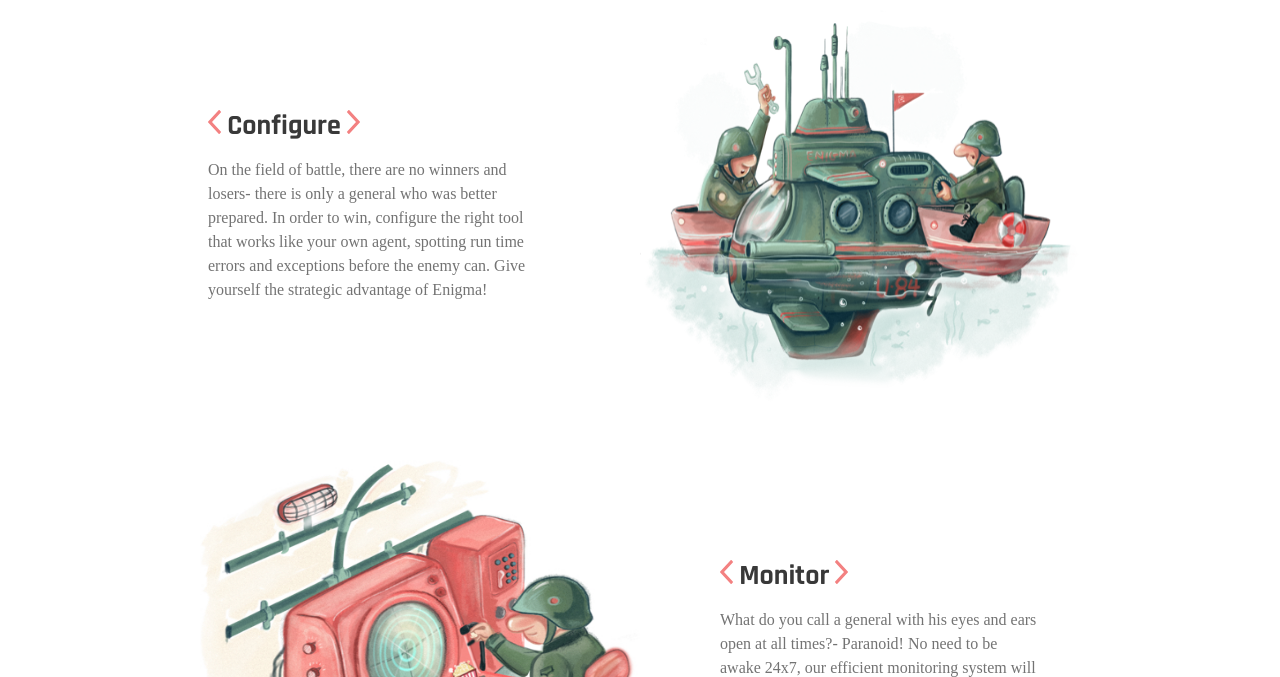
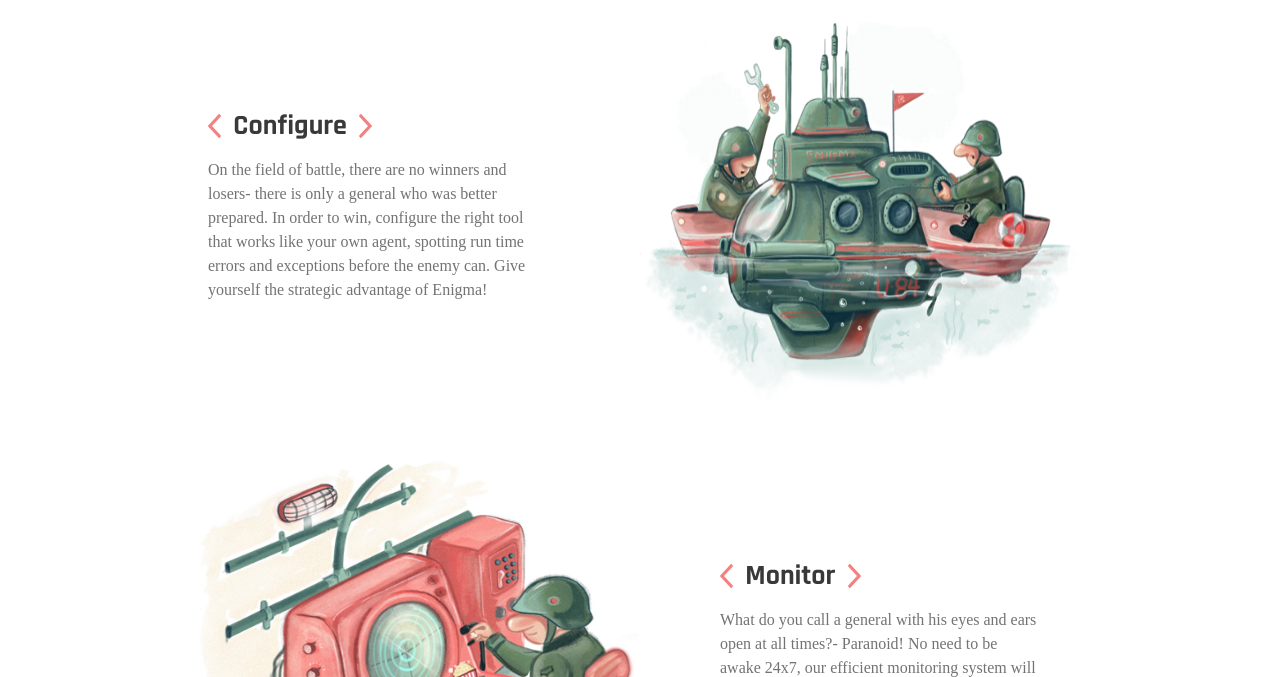
Before and after one commit to hashworks-code/enigma_static, a Jekyll site: the page built from index.md, in a window 1280 px wide. Shown: the part 688-1365 px from the top of the page. Built offline with Jekyll 4.4.1, drawn with Linux system fonts in a browser that asks for light colours; nearby versions of some CDN libraries; some web fonts are replaced.

Commit message:
arrow Issue

```diff
--- a/_includes/head.html
+++ b/_includes/head.html
@@ -33,7 +33,8 @@
                         <div class="modal-header">
                           <div class="modal-close modal-toggle">   <img  display="none" id="icon-close icon" src="../assets/image/cross.svg" alt="hashlogo"></div>
 
-                          <h2 class="modal-heading">This is a modal</h2>
+                          <h2 class="modal-heading">Features</h2>
+                          <h2 class="modal-heading">Blogs</h2>
                         </div>
 
 
--- a/_layouts/feature.html
+++ b/_layouts/feature.html
@@ -9,7 +9,7 @@
 
     <div class="feature__fast">
 
-            <h1><img  src="../assets/image/arrow1.svg" alt=""> Fast. Secure. Scalable. <img  src="../assets/image/arrow2.svg" alt=""></h1>
+            <h1><img  src="../assets/image/arrow1.svg" alt="">&nbsp Fast. Secure. Scalable. &nbsp<img  src="../assets/image/arrow2.svg" alt=""></h1>
             <div class="row">
                 <div class="col-xs-12 col-sm-4 col-md-4 col-lg-4">
                         <img class="feature__fast--img" src="../assets/image/feature/fast1.svg" alt="">
--- a/_layouts/index.html
+++ b/_layouts/index.html
@@ -11,7 +11,7 @@
     <div class="home__configure">
         <div class="row">
             <div class="col-xs-12 col-sm-6 col-md-6 col-lg-6">
-               <h2><img  src="../assets/image/arrow1.svg" alt=""> Configure <img  src="../assets/image/arrow2.svg" alt=""></h2>
+               <h2><img  src="../assets/image/arrow1.svg" alt="">&nbsp Configure &nbsp <img  src="../assets/image/arrow2.svg" alt=""></h2>
                 <p>On the field of battle, there are no winners and losers- there is only a general who was better prepared. In order to win, configure the right tool that works like your own agent, spotting run time errors and exceptions before the enemy can. Give yourself the strategic advantage of Enigma!</p>
             </div>
             <div class="home__configure--image col-xs-12 col-sm-6 col-md-6 "> </div>
@@ -20,7 +20,7 @@
     <div class="home__monitor">
             <div class="row">
                 <div class="col-xs-12 col-sm-6 col-md-6 last-sm col-lg-6 ">
-                        <h2><img  src="../assets/image/arrow1.svg" alt=""> Monitor <img  src="../assets/image/arrow2.svg" alt=""></h2>
+                        <h2><img  src="../assets/image/arrow1.svg" alt="">&nbsp Monitor &nbsp<img  src="../assets/image/arrow2.svg" alt=""></h2>
                     <p>What do you call a general with his eyes and ears open at all times?- Paranoid! No need to be awake 24x7, our efficient monitoring system will step in as you focus on your strategy! Enigma will not only patrol your applications on your behalf, but also ensure a diligent monitoring of every inch of your bases, keeping you protected from enemies beyond and within!</p>
                 </div>
                 <div class="home__monitor--image col-xs-12 col-sm-6 col-md-6 "> </div>
@@ -30,7 +30,7 @@
         <div class="home__resolve">
                 <div class="row">
                     <div class="col-xs-12 col-sm-6 col-md-6 col-lg-6">
-                            <h2><img  src="../assets/image/arrow1.svg" alt=""> Resolve <img  src="../assets/image/arrow2.svg" alt=""></h2>
+                            <h2><img  src="../assets/image/arrow1.svg" alt="">&nbsp Resolve &nbsp<img  src="../assets/image/arrow2.svg" alt=""></h2>
                       <p>So you have enlisted the best agent, proceeded with round the clock monitoring and identified the weakness in the nick of time? How to win the battle from here? Charge! Let Enigma guide your troops as you infiltrate the hostile territory, eliminating all threats effectively, saving both time and resources as you maintain your turf. As for victory? You had already won it, when you prepared with Enigma for war</p>
                     </div>
                     <div class="home__resolve--image col-xs-12 col-sm-6 col-md-6 "> </div>
--- a/_sass/_feature.scss
+++ b/_sass/_feature.scss
@@ -50,6 +50,7 @@
         }
         h1{
             padding: 46px 0px 0px;
+            display: inline-flex;
         }
         p{
             margin: 0 auto;
--- a/_sass/index.scss
+++ b/_sass/index.scss
@@ -1,6 +1,7 @@
 
 
     .home{
+
         .homeAlligment{
             width: 310px;
             margin: 0 auto;
@@ -56,6 +57,9 @@
                 background-size: 100% 100%;
                 background-repeat: no-repeat;
             }
+            h2{
+                display: flex;
+            }
         }
         &__monitor{
             &--image{
@@ -64,6 +68,9 @@
                 background-size: 100% 100%;
                 background-repeat: no-repeat;
             }
+            h2{
+                display: flex;
+            }
         }
         &__resolve{
             &--image{
@@ -71,6 +78,9 @@
                 background-image: url("../assets/image/home/flag4.jpg");
                 background-size: 100% 100%;
                 background-repeat: no-repeat;
+            }
+            h2{
+                display: flex;
             }
         }
         &__feature{
```
Also changed, not shown: 4 other files.
